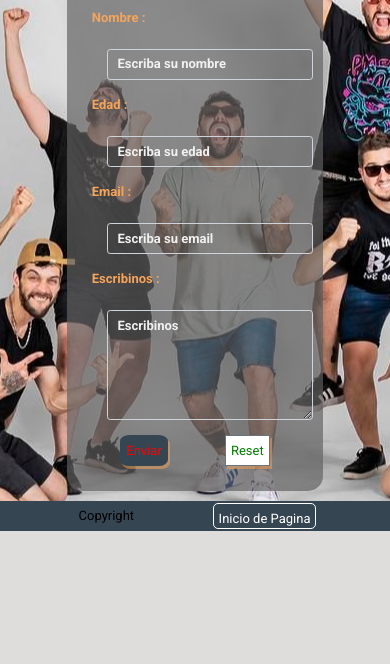
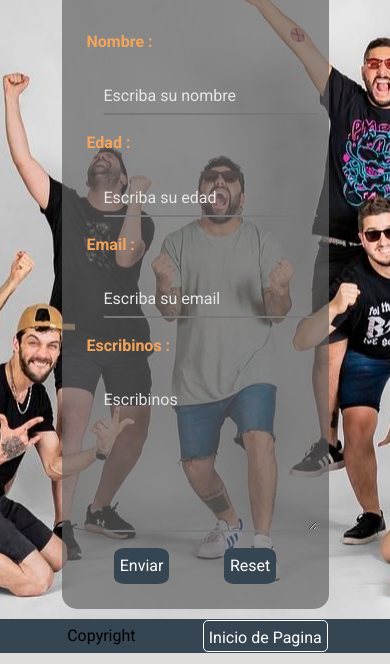
Before and after one commit to Faka37/Banda, a website: page page/contacto.html in a window 390 px wide. Shown: the part 180-844 px from the top of the page. Drawn offline with Linux system fonts and the light colour scheme.

Commit message:
detalles

```diff
--- a/page/contacto.html
+++ b/page/contacto.html
@@ -4,10 +4,11 @@
 <head>
     <meta charset="UTF-8">
     <meta http-equiv="X-UA-Compatible" content="IE=edge">
+    <meta name="author" content="Facundo Rodriguez">
     <meta name="viewport" content="width=device-width, initial-scale=1.0">
     <meta name="description" content="Cruzando el Charco nace en 2012 en la ciudad de la plata. Buscando amalgamar diferentes
-    estilos musicale">
-    <meta name="keywords" content="banda, rock, musica, contacto">
+    estilos musicales">
+    <meta name="keywords" content="banda, rock, musica, contacto, HTML,CSS">
     <link rel="shortcut icon" href="../img/logo.png" type="image/x-icon">
     <title>Contacto</title>
 
@@ -95,8 +96,8 @@
                     </div>
 
                     <div class="btn-contacto">
-                        <button  class="btn_red " type="submit" value="enviar">Enviar</button>
-                        <button  class="btn_green " type="reset" value="reset">Reset</button>
+                        <button  class="btn " type="submit" value="enviar">Enviar</button>
+                        <button  class="btn " type="reset" value="reset">Reset</button>
                     </div>
                 </form>
 
--- a/scss/_contacto.scss
+++ b/scss/_contacto.scss
@@ -35,12 +35,29 @@ fieldset {
 }
 
 .form__input {
-    background: rgba(11, 43, 112, 0);
-    color: #fff;
-    font-weight: 700;
+    line-height: 28px;
+    border: 2px solid transparent;
+    border-bottom-color: #777;
+    padding: .2rem 0;
+    outline: none;
+    background-color: transparent;
+    color: #0d0c22;
+    transition: .3s cubic-bezier(0.645, 0.045, 0.355, 1);
+
+    &:focus, &:hover {
+        outline: none;
+        padding: .2rem 1rem;
+        border-radius: 1rem;
+        border-color: #f5a459;
+    }
 
     &::placeholder {
-        color: rgb(241, 241, 241);
+        color: rgb(231, 230, 230);
+    }
+
+    &:focus::placeholder {
+        opacity: 0;
+        transition: opacity .3s;
     }
 }
 
--- a/scss/global/_base.scss
+++ b/scss/global/_base.scss
@@ -1,5 +1,3 @@
-@import url('https://fonts.googleapis.com/css2?family=Roboto:wght@400;500;700&display=swap');
-
 * {
     margin: 0;
     padding: 0;
@@ -8,9 +6,10 @@
 }
 
 body {
-    font-family: "Roboto", sans-serif;
+    font-family: "Roboto", "sans-serif";
     font-weight: 400;
     background-color: $background;
+    height: 100vh;
 }
 
 h1 {
@@ -38,12 +37,12 @@ h2 {
 .btn {
     border-radius: 20%;
     border: 1px solid #364552be;
-    box-shadow: 2px 3px rgba(245, 164, 89, 0.5);
     background-color: $primary;
     color: #fff;
     padding: 5px;
 
     &:hover {
+        box-shadow: 2px 3px rgba(245, 164, 89, 0.5);
         background: #364552be;
         color: #000;
         cursor: pointer;
@@ -51,25 +50,6 @@ h2 {
 
 }
 
-.btn_red {
-    @extend .btn;
-    color:red
-}
-
-.btn_green {
-    @extend .btn;
-    color: green;
-    border-radius: 0;
-    background-color: #fff;
-}
-@media screen and (max-width: 480px){
-
-    * {
-        font-size: small;
-    }
-
-
-}
 
 @media screen and (min-width: 500px) {
 
--- a/scss/global/_mixins.scss
+++ /dev/null
@@ -1,5 +0,0 @@
-@mixin flex ($justify, $align) {
-    display: flex;
-    justify-content: $justify;
-    align-items: $align;
-}
--- a/scss/global/_variables.scss
+++ b/scss/global/_variables.scss
@@ -2,3 +2,11 @@
 
 $primary:#364552 ;
 $background: #c9c5c596;
+
+/*  MIXIN  */
+
+@mixin flex ($justify, $align) {
+    display: flex;
+    justify-content: $justify;
+    align-items: $align;
+}
--- a/scss/main.scss
+++ b/scss/main.scss
@@ -1,6 +1,5 @@
 @import url("https://fonts.googleapis.com/css2?family=Roboto:wght@400;500;700&display=swap");
 @import "global/variables";
-@import "global/mixins";
 @import "index.scss";
 @import "show.scss";
 @import "album.scss";
```
Also changed, not shown: index.html (+2 -1 lines), page/albumes.html (+2 -1 lines), page/lineat.html (+3 -2 lines), page/shows.html (+4 -3 lines), css/main.css.
